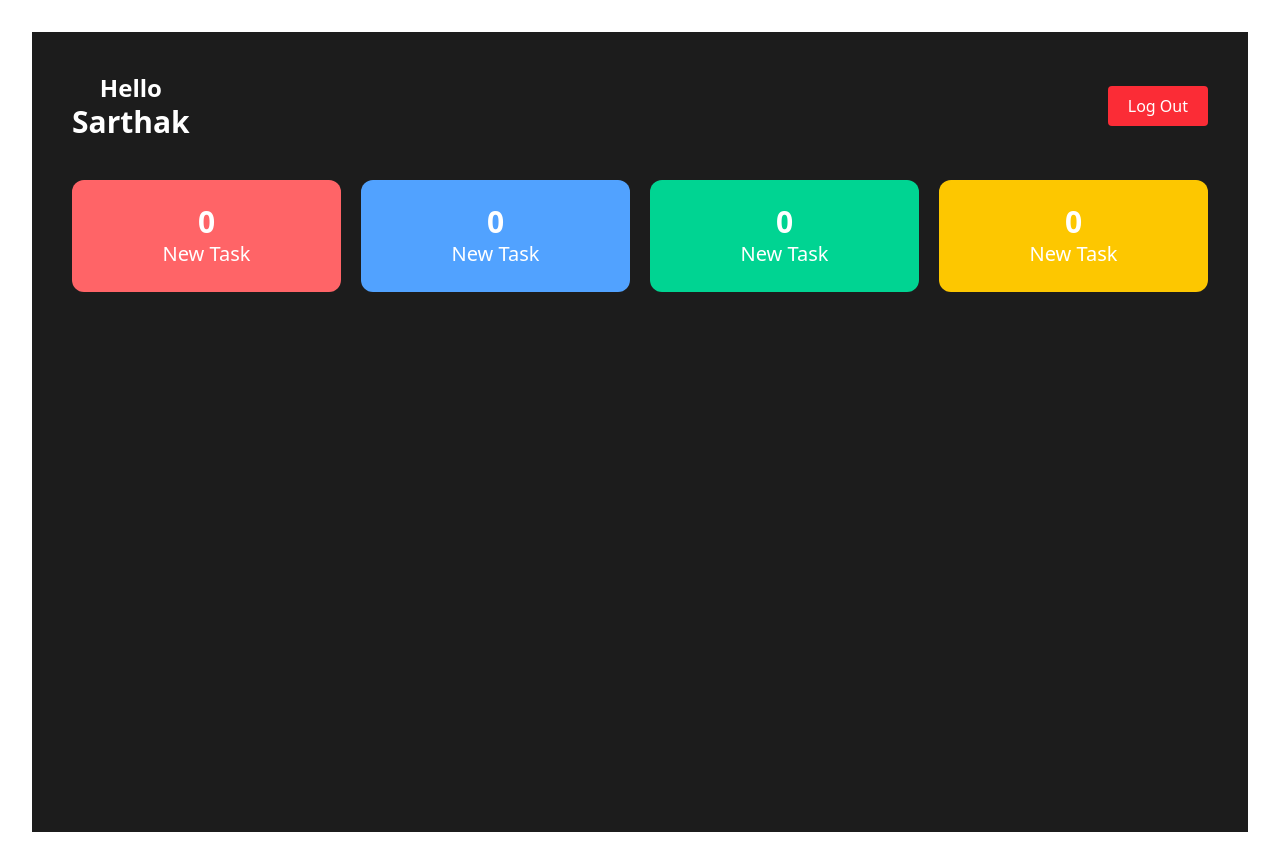
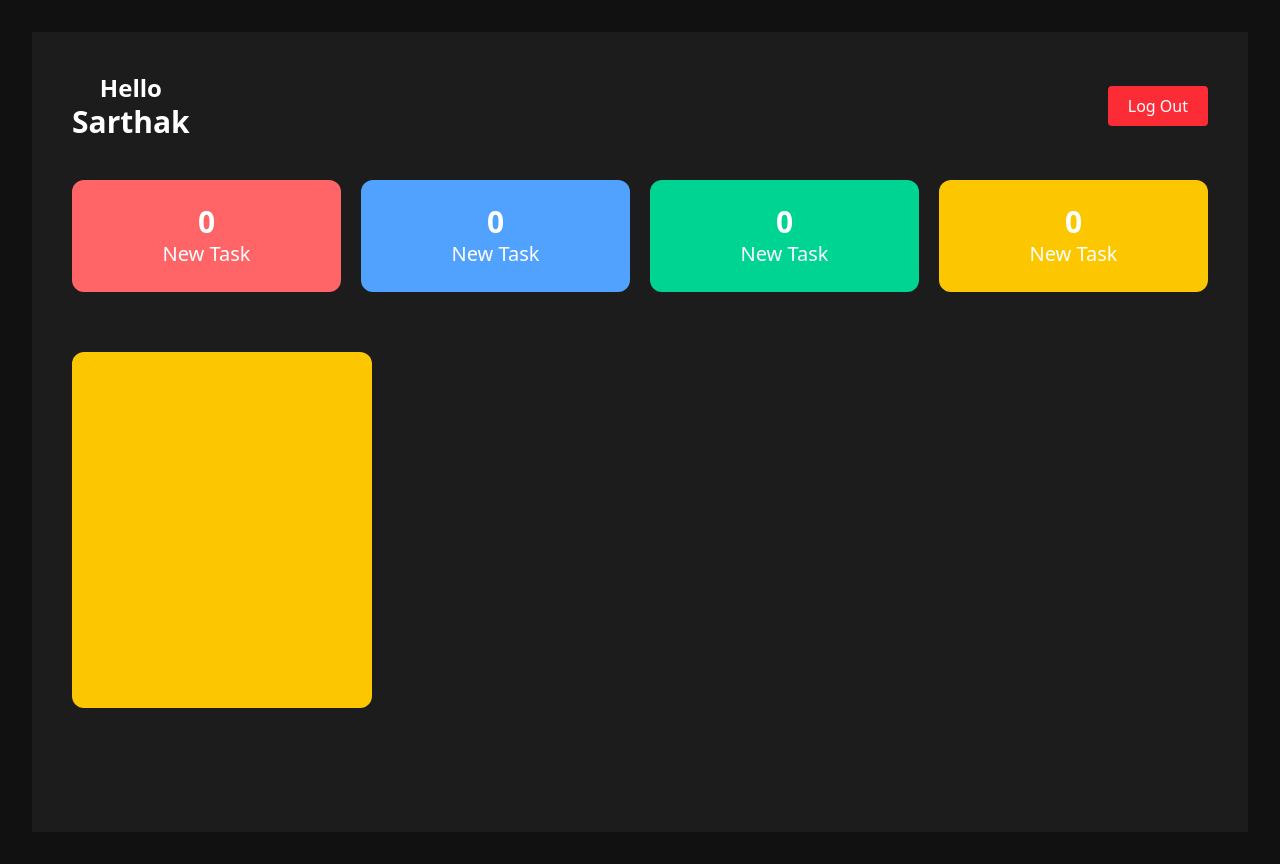
Before and after one commit to themanjeetkr/Employee-Management-System, a React (Vite) app: page / in a window 1280 px wide. Built offline with nearby package versions, Linux system fonts and the light colour scheme.

Commit message:
add tasl;list

```diff
--- a/src/Components/Dashboard.jsx/EmployeeDashboard.jsx
+++ b/src/Components/Dashboard.jsx/EmployeeDashboard.jsx
@@ -1,6 +1,7 @@
 import React from 'react'
 import Header from '../Other/Header'
 import TaskListNumber from '../Other/TaskListNumber'
+import TaskList from '../../Components/TaskList/TaskList'
 
 const EmployeeDashboard = () => {
   return (
@@ -8,6 +9,7 @@ const EmployeeDashboard = () => {
 
     <Header/>
     <TaskListNumber/>
+    <TaskList/>
     </div>
   )
 }
--- /dev/null
+++ b/src/Components/TaskList/TaskList.jsx
@@ -0,0 +1,13 @@
+import React from 'react'
+
+const TaskList = () => {
+  return (
+    <div id='tasklist' className='h-[55%] flex  w-full py-5  overflow-x-auto items-center justify-start mt-10 flex-nowrap gap-10'>
+    <div className='h-full  flex-shrink-0 w-[300px] bg-yellow-400 rounded-xl'></div>
+
+
+    </div>
+  )
+}
+
+export default TaskList
--- a/src/index.css
+++ b/src/index.css
@@ -1 +1,11 @@
 @import "tailwindcss";
+*{
+    color:white;
+
+}
+body{
+    background-color:#111
+}
+#tasklist::-webkit-scrollbar{
+    display:none;
+}
```
Also changed, not shown: src/Components/TaskList/AcceptTask.jsx (added), src/Components/TaskList/CompleteTask.jsx (added), src/Components/TaskList/NewTask.jsx (added).
